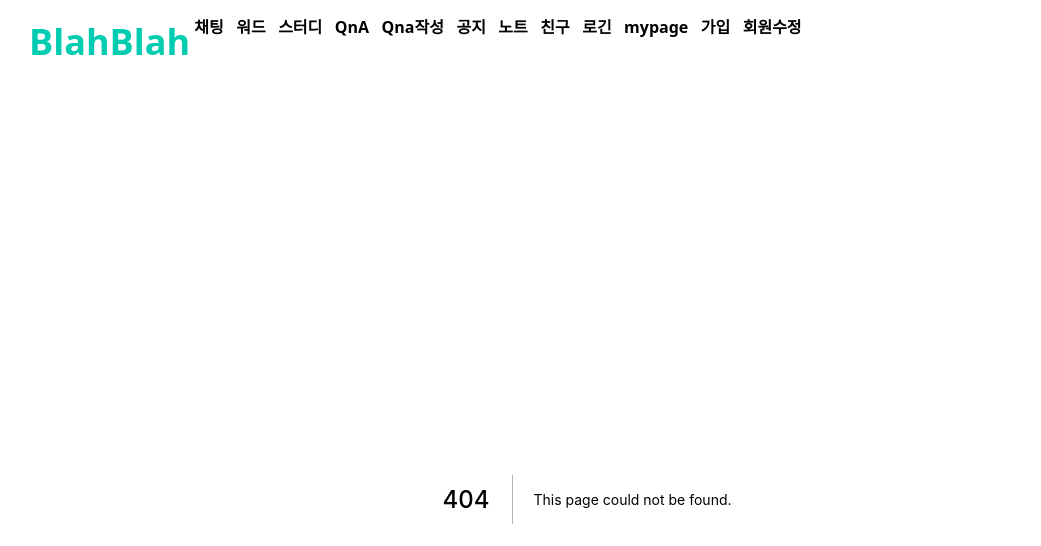
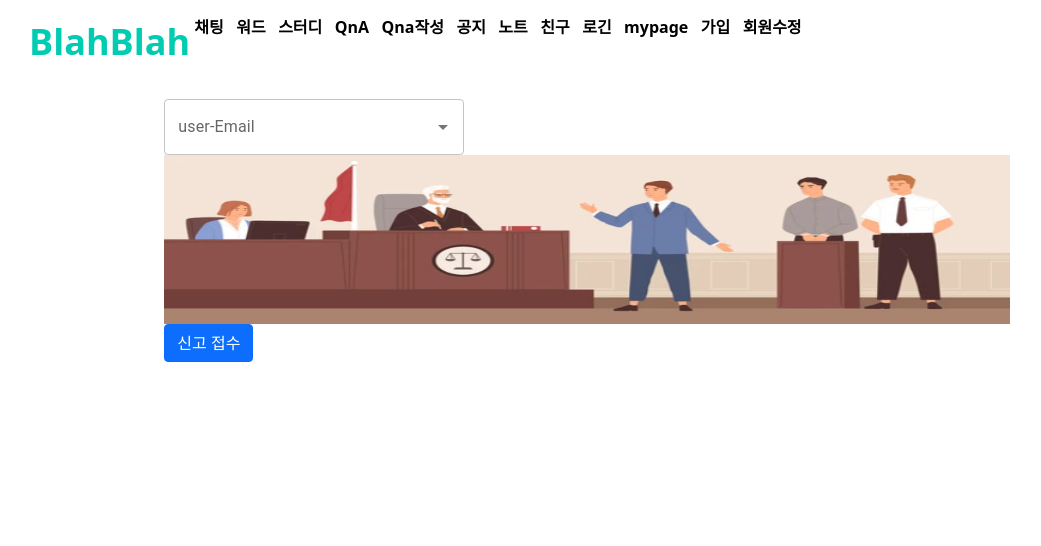
Before and after one commit to damwon/BlahBlah, a Next.js app in the folder FE/blahblah/: page /admin/report in a window 1280 px wide. Before the commit this address had no page. Shown: the top 546 px of the page, without its empty margins (53-1094 px from the left). Built offline with nearby package versions, Linux system fonts and the light colour scheme.

Commit message:
[S06P31C203-159]Feat: admin page report base

```diff
--- /dev/null
+++ b/FE/blahblah/pages/admin/report.tsx
@@ -0,0 +1,114 @@
+import {
+  Grid,
+  Stack,
+  Autocomplete,
+  TextField,
+  Box,
+  InputLabel,
+  MenuItem,
+  FormControl,
+  Select,
+  SelectChangeEvent,
+} from "@mui/material";
+import Image from "next/image";
+import { useState } from "react";
+import { Modal, Button } from "react-bootstrap";
+
+export default function Report() {
+  const [show, setShow] = useState(false);
+  const handleClose = () => setShow(false);
+  const handleShow = () => setShow(true);
+
+  const userList = [
+    { userMail: "ljj9316@naver.com", name: "종준" },
+    { userMail: "jodie9596@gmail.com", name: "승환" },
+    { userMail: "qs2720@naver.com", name: "성건" },
+    { userMail: "flykimjiwon@kakao.com", name: "지원" },
+    { userMail: "joali9807@naver.com", name: "재현" },
+    { userMail: "dsw00513@naver.com", name: "근태" },
+  ];
+
+  // Modal
+  const [punish, setPunish] = useState("");
+
+  const handleChange = (event: SelectChangeEvent) => {
+    setPunish(event.target.value as string);
+  };
+  return (
+    <>
+      <Grid
+        spacing={3}
+        container
+        direction="row"
+        justifyContent="center"
+        alignItems="center"
+      >
+        <Grid item xs={2} />
+        <Grid item xs={8}>
+          <Stack spacing={2} sx={{ width: 300 }}>
+            <Autocomplete
+              options={userList.map((option) => option.userMail)}
+              renderInput={(params) => (
+                <TextField {...params} label="user-Email" />
+              )}
+            />
+          </Stack>
+          <Image
+            src="/images/accuse.PNG"
+            alt="report image"
+            width="200"
+            height="40"
+            layout="responsive"
+          />
+
+          <Button variant="primary" onClick={handleShow} className="mar-auto">
+            신고 접수
+          </Button>
+        </Grid>
+
+        <Grid item xs={2} />
+      </Grid>
+
+      <Modal show={show} onHide={handleClose} size="lg">
+        <Modal.Header closeButton>
+          <Modal.Title>제목: 불순한 접근</Modal.Title>
+        </Modal.Header>
+        <Modal.Body>
+          <Grid container spacing={2}>
+            <Grid item xs={3}>
+              신고 내용
+            </Grid>
+            <Grid item xs={9}>
+              <p>
+                언어 교환이 아니라 데이팅 목적으로 자꾸 저에게 메세지를
+                보냅니다. 차단을 해도 새로 아이디를 만들어서 접근하고 있습니다.
+              </p>
+              <FormControl sx={{ m: 1, minWidth: 180 }} size="small">
+                <InputLabel id="demo-simple-select-label">Punish</InputLabel>
+                <Select
+                  labelId="demo-simple-select-label"
+                  id="demo-simple-select"
+                  value={punish}
+                  label="punish"
+                  onChange={handleChange}
+                >
+                  <MenuItem value={7}>7일 정지</MenuItem>
+                  <MenuItem value={20}>30일 정지</MenuItem>
+                  <MenuItem value={0}>영구 정지</MenuItem>
+                </Select>
+              </FormControl>
+            </Grid>
+          </Grid>
+        </Modal.Body>
+        <Modal.Footer>
+          <Button variant="secondary" onClick={handleClose}>
+            취소
+          </Button>
+          <Button variant="primary" onClick={handleClose}>
+            처리완료
+          </Button>
+        </Modal.Footer>
+      </Modal>
+    </>
+  );
+}
--- a/FE/blahblah/pages/wordnote/index.tsx
+++ b/FE/blahblah/pages/wordnote/index.tsx
@@ -4,7 +4,6 @@ import { useState } from "react";
 import Image from "next/image";
 export default function WordNote() {
   const [show, setShow] = useState(false);
-
   const handleClose = () => setShow(false);
   const handleShow = () => setShow(true);
   return (
--- a/FE/blahblah/styles/study/study.module.css
+++ b/FE/blahblah/styles/study/study.module.css
@@ -3,4 +3,6 @@
   text-align: center;
   margin: 0 auto;
   margin-left: 20px;
+  display: flex;
+  justify-content: center;
 }
```
Also changed, not shown: FE/blahblah/pages/admin/answer.tsx (added, +18 -0 lines), FE/blahblah/pages/admin/index.tsx (added, +26 -0 lines), FE/blahblah/pages/admin/noticewrite.tsx (added, +19 -0 lines), FE/blahblah/public/images/accuse.PNG (added).
